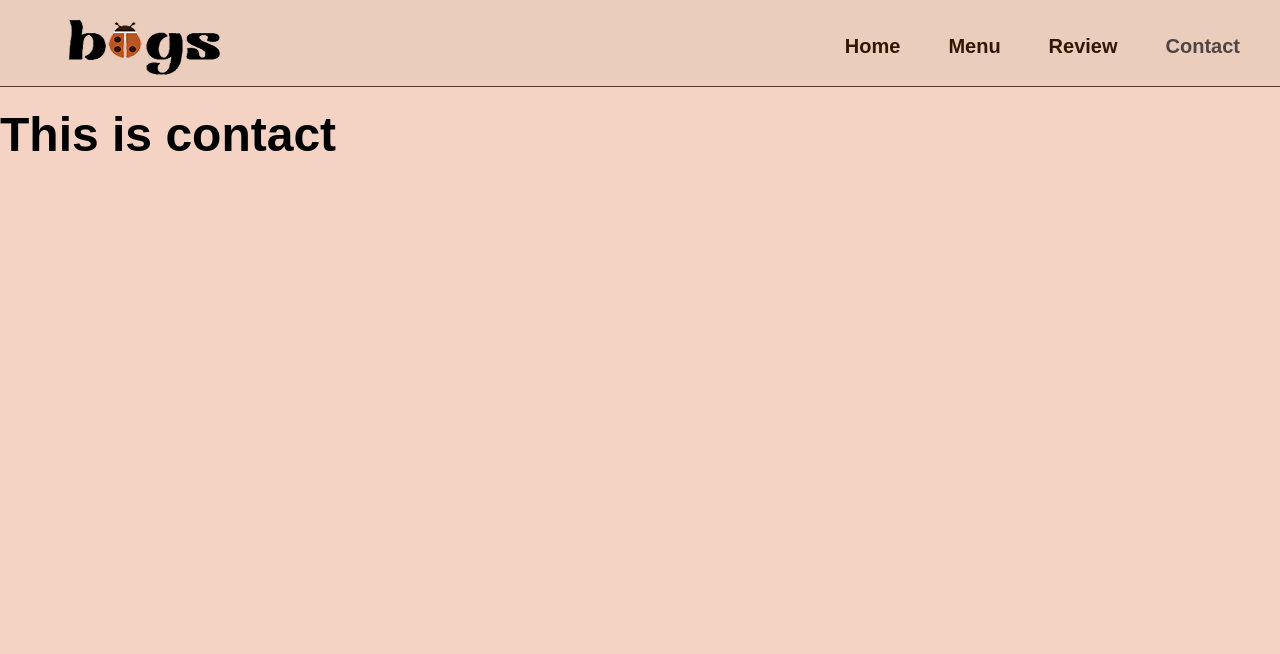
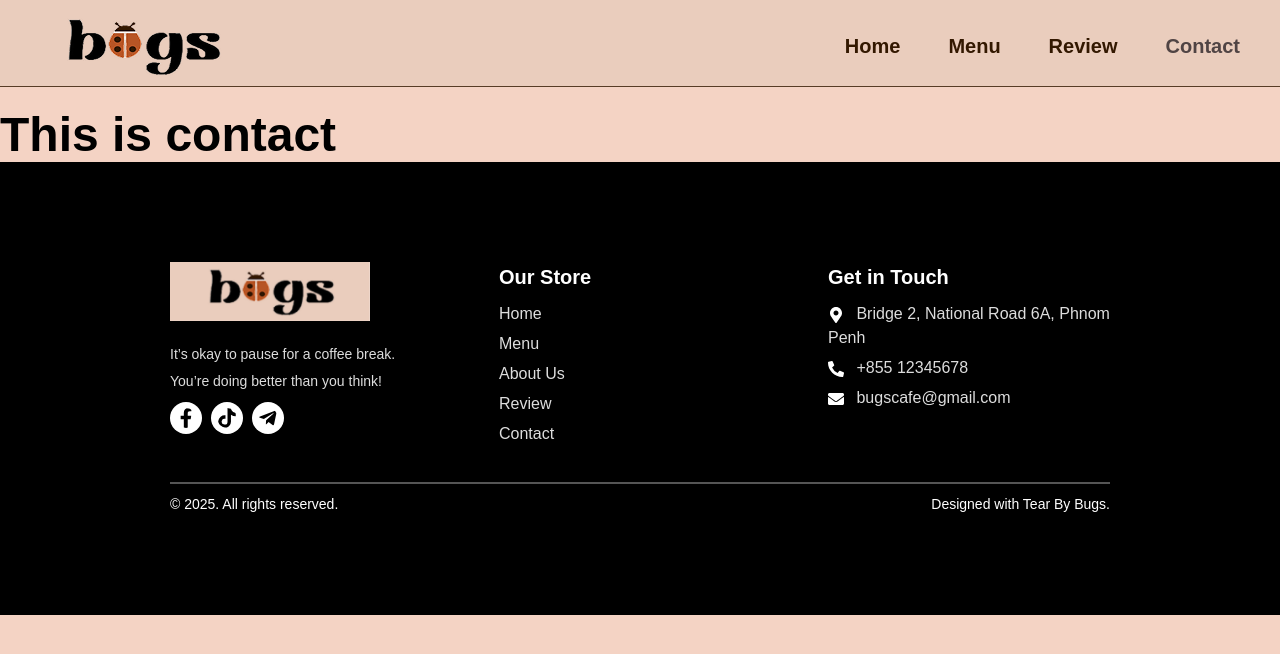
Before and after one commit to Gechtyoeng/Fronted-BugCoffee, a React (Vite) app: page /contact in a window 1280 px wide. Shown: the top 654 px of the page. Built offline with nearby package versions, Linux system fonts and the light colour scheme.

Commit message:
footer update

```diff
--- a/package.json
+++ b/package.json
@@ -10,7 +10,7 @@
     "preview": "vite preview"
   },
   "dependencies": {
-    "framer-motion": "^12.6.3",
+    "framer-motion": "^12.6.4",
     "react": "^19.0.0",
     "react-dom": "^19.0.0",
     "react-icons": "^5.5.0",
--- a/src/App.jsx
+++ b/src/App.jsx
@@ -17,6 +17,7 @@ const App = () => {
         <Route path='/contact' element={<Contact/>} />
       </Routes>
       <menu/>
+      <Footer/>
     </div>
   )
 }
--- a/src/components/Footer/Footer.css
+++ b/src/components/Footer/Footer.css
@@ -22,12 +22,19 @@
     margin: 6px 0;
     color: #ddd;
     text-decoration: none;
+    background: none;
+    outline: none;
+    border: none;
   }
 
-  .footer-link:hover {
+
+  .footer-link:hover  {
     color: #F0D6BD;
     text-decoration: underline;
     cursor: pointer;
+    background: none;
+    outline: none;
+    border: none;
   }
 
   .footer-logo {
```
Also changed, not shown: 1 other file (tests, documents, lock files or other folders).
